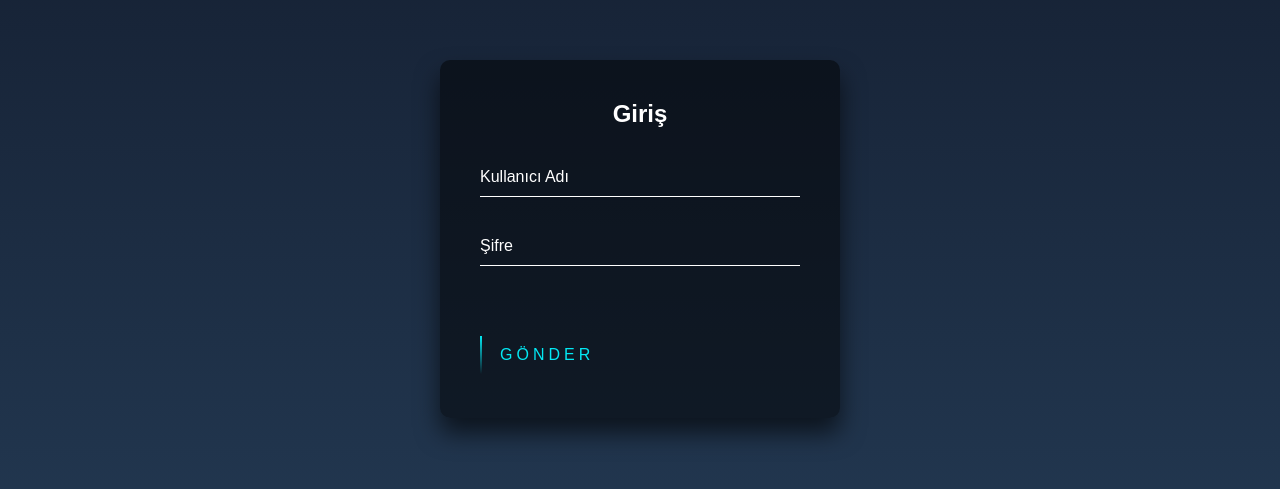
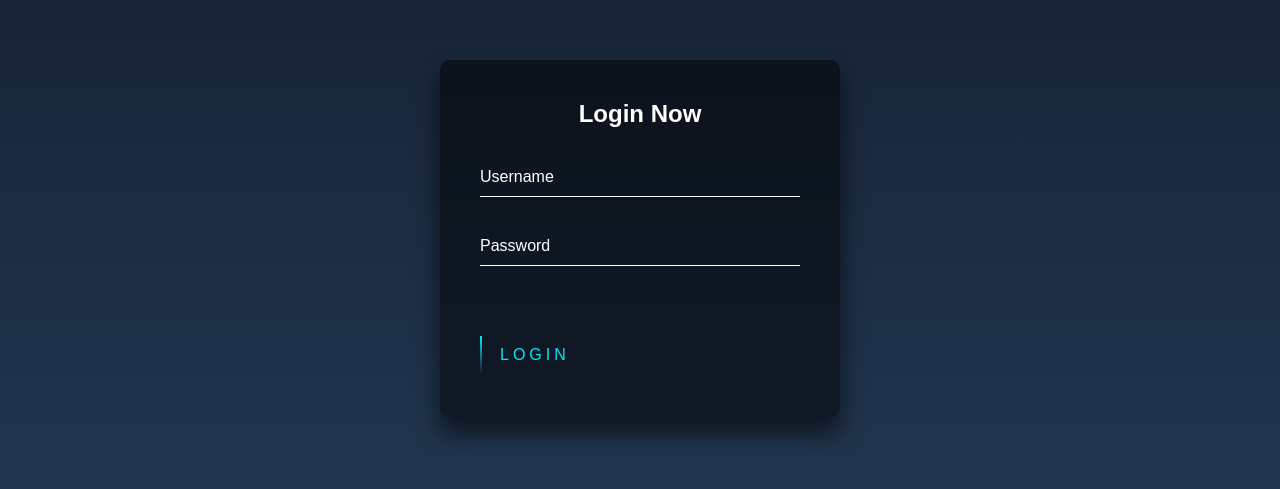
Before and after one commit to sachinPatel08/LoginPage, a plain HTML site: page index.html in a window 1280 px wide. Shown: the part 161-650 px from the top of the page. Drawn offline with Linux system fonts and the light colour scheme.

Commit message:
some changes

```diff
--- a/index.html
+++ b/index.html
@@ -3,7 +3,7 @@
 <head>
     <meta charset='utf-8'>
     <meta http-equiv='X-UA-Compatible' content='IE=edge'>
-    <title>Eren Şenel | Login Menü</title>
+    <title>Login Form</title>
     <meta name='viewport' content='width=device-width, initial-scale=1'>
     <link rel='stylesheet' type='text/css' media='screen' href='main.css'>
     <script src='main.js'></script>
@@ -11,22 +11,22 @@
 <body>
 
     <div class="login-box">
-        <h2>Giriş</h2>
+        <h2>Login Now</h2>
         <form>
           <div class="user-box">
             <input type="text" name="" required="">
-            <label>Kullanıcı Adı</label>
+            <label>Username</label>
           </div>
           <div class="user-box">
             <input type="password" name="" required="">
-            <label>Şifre</label>
+            <label>Password</label>
           </div>
           <a href="#">
             <span></span>
             <span></span>
             <span></span>
             <span></span>
-            Gönder
+            login
           </a>
         </form>
       </div>
```
